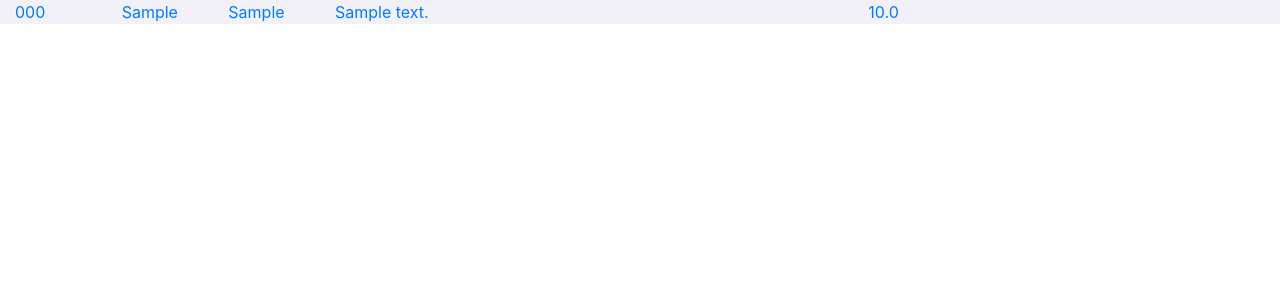
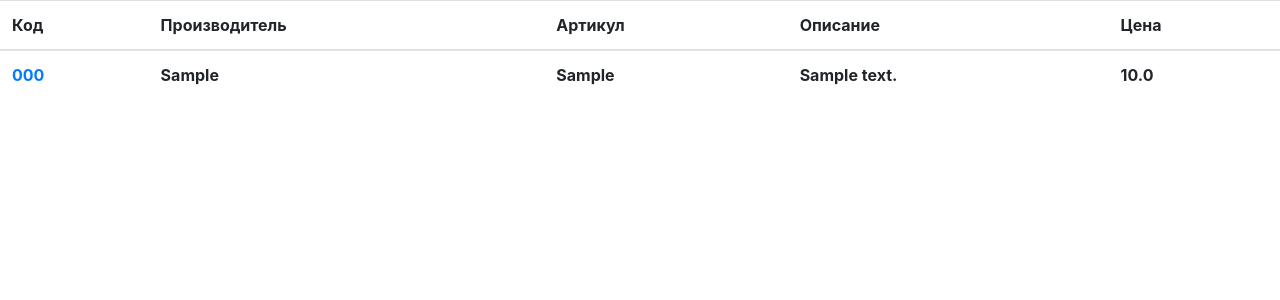
Before and after one commit to Iliner/opt_new, a Django app: page / in a window 1280 px wide. Shown: the part 56-356 px from the top of the page. Run offline with Django 3.2, Linux system fonts and the light colour scheme; tables that the repository leaves empty hold one stand-in row (values such as "Sample post"); lists and menus that the app fills with data are empty; some libraries are stand-ins or nearby versions.

Commit message:
add a few bootstrap'

```diff
--- a/opt_online/templates/opt_online/good.html
+++ b/opt_online/templates/opt_online/good.html
@@ -1,10 +1,11 @@
 {% extends 'opt_online/index.html' %}
 
 {% block main %}
-	<div class='container'>
+	<div id='page_for_good' class='container'>
 		<div>{{good.code}}</div>
 		<div>{{good.producer}}</div>
 		<div>{{good.articul}}</div>
 		<div>{{good.description}}</div>
+		<div><a href="{% url 'index' %}?page={{pn}}">back</a></div>
 	</div>
 {% endblock %}
--- a/opt_online/templates/opt_online/index.html
+++ b/opt_online/templates/opt_online/index.html
@@ -17,19 +17,30 @@
 	{% include 'header.html' %}
 
 
-<div>
-	<div class='container-fluid'>
-	{% for good in goods %}
-			<a href="{% url 'good' good.code %}">
-				<div class="row">
-					<div class='col-xs-1 col-sm-1 col-md-1 col-lg-1 '>{{good.code}}</div>
-					<div class='col-xs-1 col-sm-2 col-md-1 col-lg-1 '>{{good.producer}}</div>
-					<div class='col-xs-1 col-sm-3 col-md-1 col-lg-1 '>{{good.articul}}</div>
-					<div class='col-xs-2 col-sm-3 col-md-4 col-lg-5 '>{{good.description}}</div>
-					<div class='col-xs-1 col-sm-1 col-md-1 col-lg-1 '>{{good.price}}</div>
-			  	</div>
-			</a>
-	{% endfor %}
+{% block main %}
+<div class='main'>
+	<table class='table'>
+		<thead>
+			<th>Код</th>
+			<th>Производитель</th>
+			<th>Артикул</th>
+			<th>Описание</th>
+			<th>Цена</th>
+		</thead>
+		<tbody>
+			{% for good in goods %}
+				<a href="{% url 'good' good.code %}?page={{goods.number}}">
+					<tr>
+						<th><a href="{% url 'good' good.code %}?page={{goods.number}}">{{good.code}}</a></th>
+						<th>{{good.producer}}</th>
+						<th>{{good.articul}}</th>
+						<th>{{good.description}}</th>
+						<th>{{good.price}}</th>
+					</tr>
+				</a>
+			{% endfor %}
+		</tbody>
+	</table>
 {% if goods.paginator.num_pages > 1 %}
 	<div id='pagination'>
 		{% if goods.has_previous %}
@@ -56,10 +67,8 @@
 {% endif %}
 </div>
 
-<div id='main'>
-{% block main %}
 {% endblock %}
-</div>
+
 
 <script type="text/javascript">
 </script>
--- a/opt_online/views.py
+++ b/opt_online/views.py
@@ -6,10 +6,10 @@ from django.core.paginator import Paginator, InvalidPage
 
 def index(request):
 	try:
-		page_num = GET['page']
-	except:
+		page_num = request.GET['page']
+	except KeyError:
 		page_num = 1
-	pag = Paginator(Goods.objects.all(), 1)
+	pag = Paginator(Goods.objects.all(), 2)
 	try:
 		goods = pag.page(page_num)
 	except InvalidPage:
@@ -17,9 +17,13 @@ def index(request):
 	return render(request, 'opt_online/index.html', {'goods': goods, 'page': page_num})
 
 def good(request, code):
+	try:
+		page_num = request.GET['page']
+	except KeyError:
+		page_num = 1
 	good = Goods.objects.get(code=code)
 	#good = code
-	return render(request, 'opt_online/good.html', {'good': good, 'req': request})
+	return render(request, 'opt_online/good.html', {'good': good, 'pn': page_num})
 
 
 # def categories(request):
```
